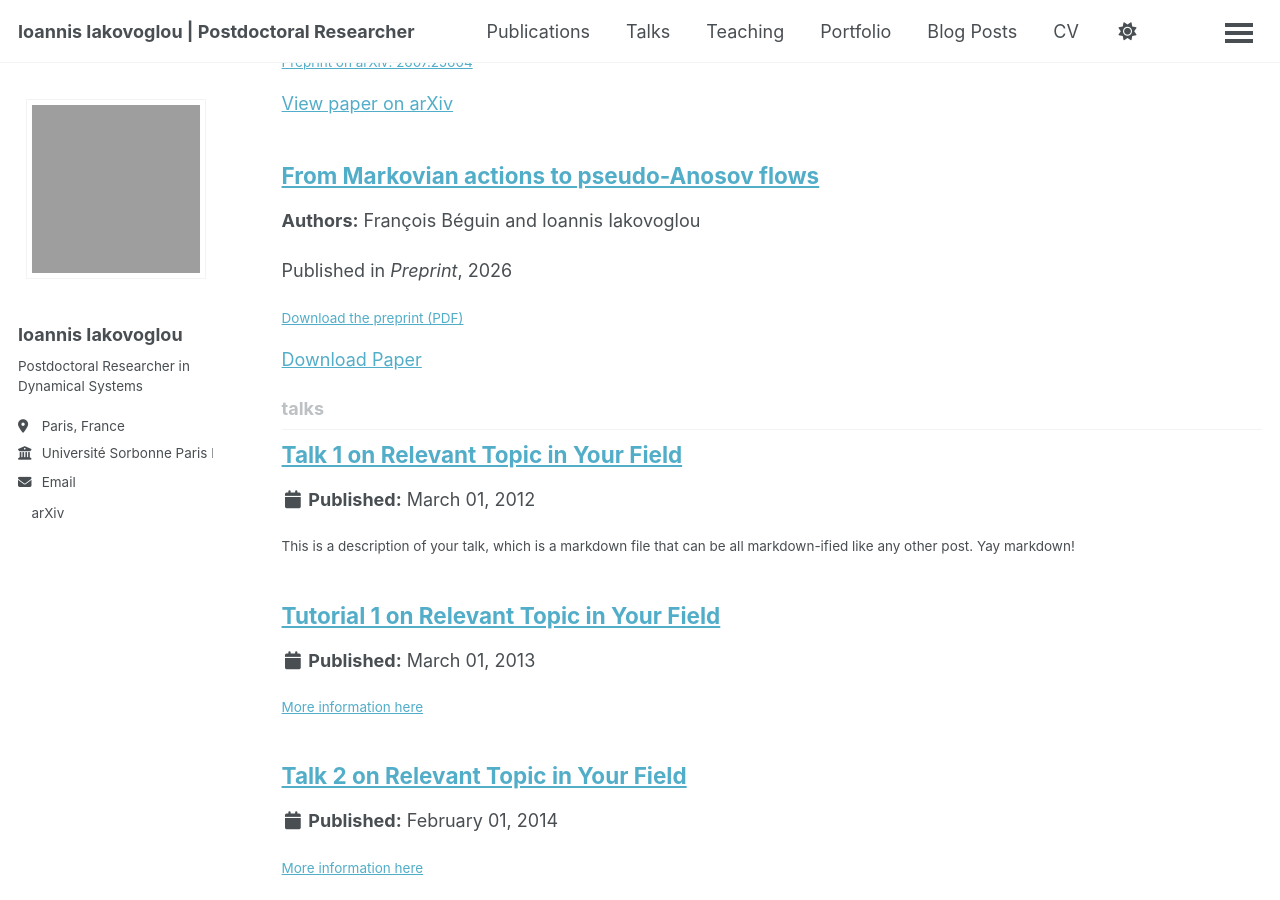
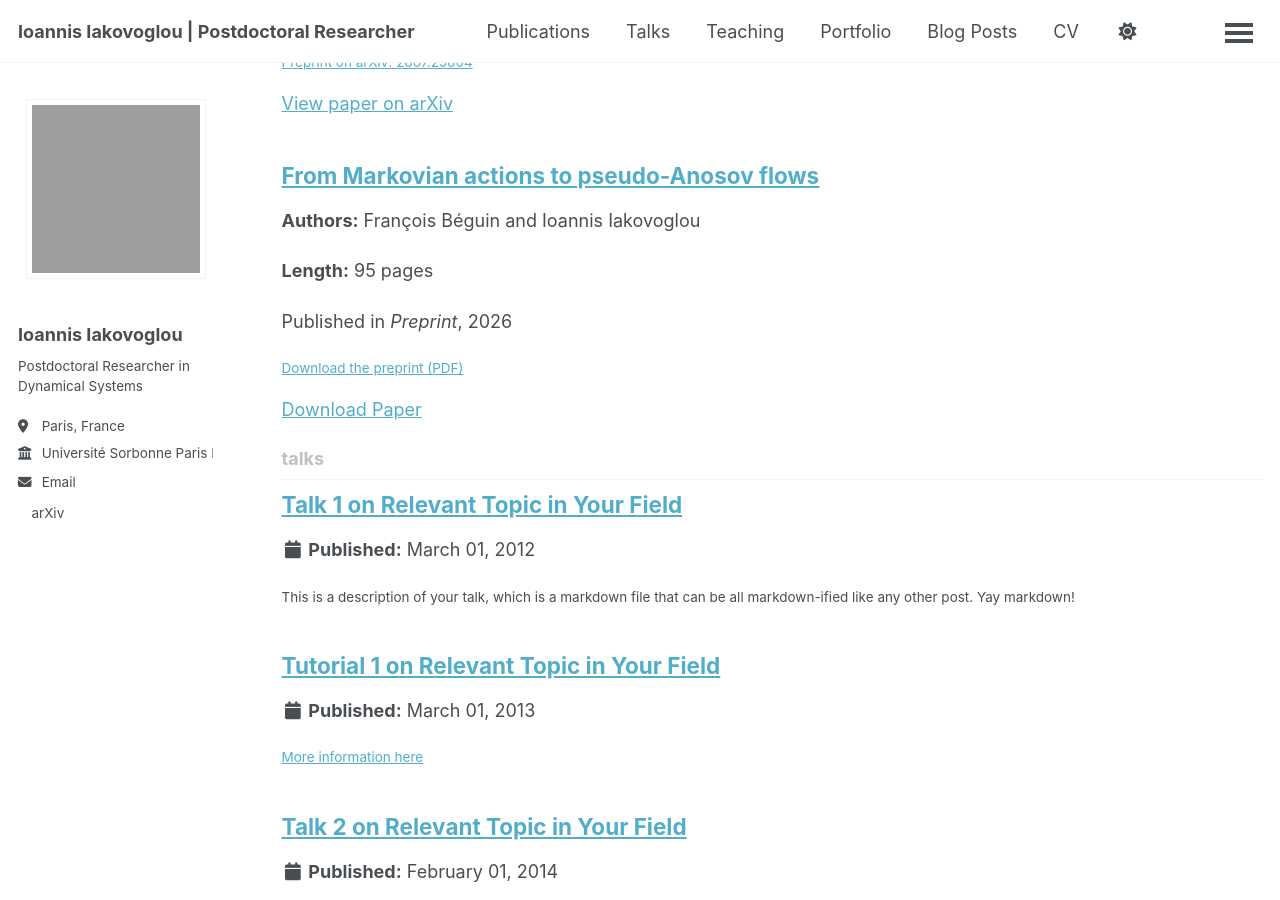
Before and after one commit to ioannisiakovoglou/ioannisiakovoglou.github.io, a Jekyll site: the page built from _pages/collection-archive.html, in a window 1280 px wide and 900 px high, scrolled down 3073 px. Built offline with Jekyll 4.4.1, drawn with Linux system fonts in a browser that asks for light colours; a script bundle is joined from its source files by our own code; a style sheet for code colours, icons or effects is not loaded.

Commit message:
Add page count to publication details
Added page count to the publication metadata.

```diff
--- a/_publications/frommarkoviantopseudoanosov.md
+++ b/_publications/frommarkoviantopseudoanosov.md
@@ -1,6 +1,7 @@
 ---
 title: "From Markovian actions to pseudo-Anosov flows"
 authors: "François Béguin and Ioannis Iakovoglou"
+pages: "95 pages"
 collection: publications
 category: preprints
 permalink: /publication/markovian-actions-pseudo-anosov-flows
```
